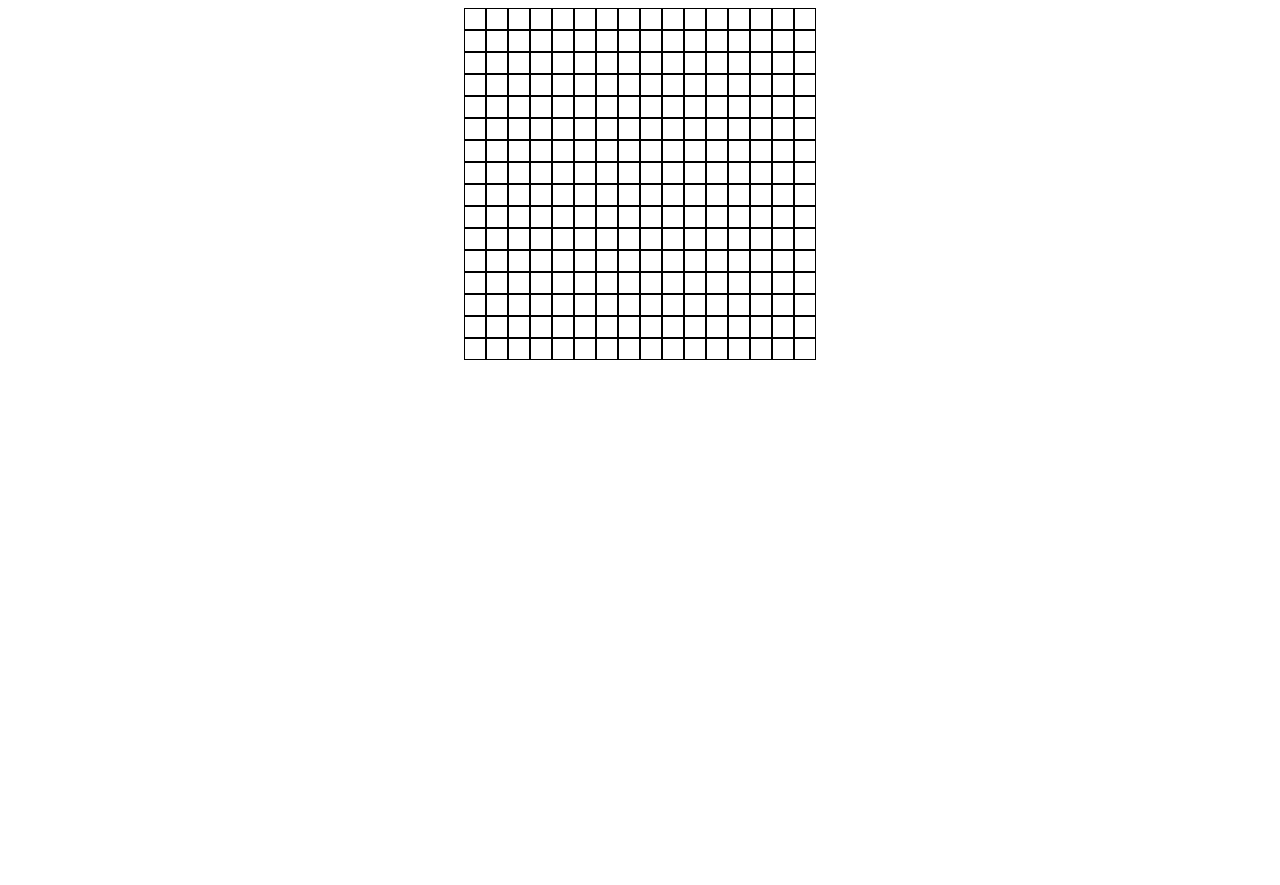
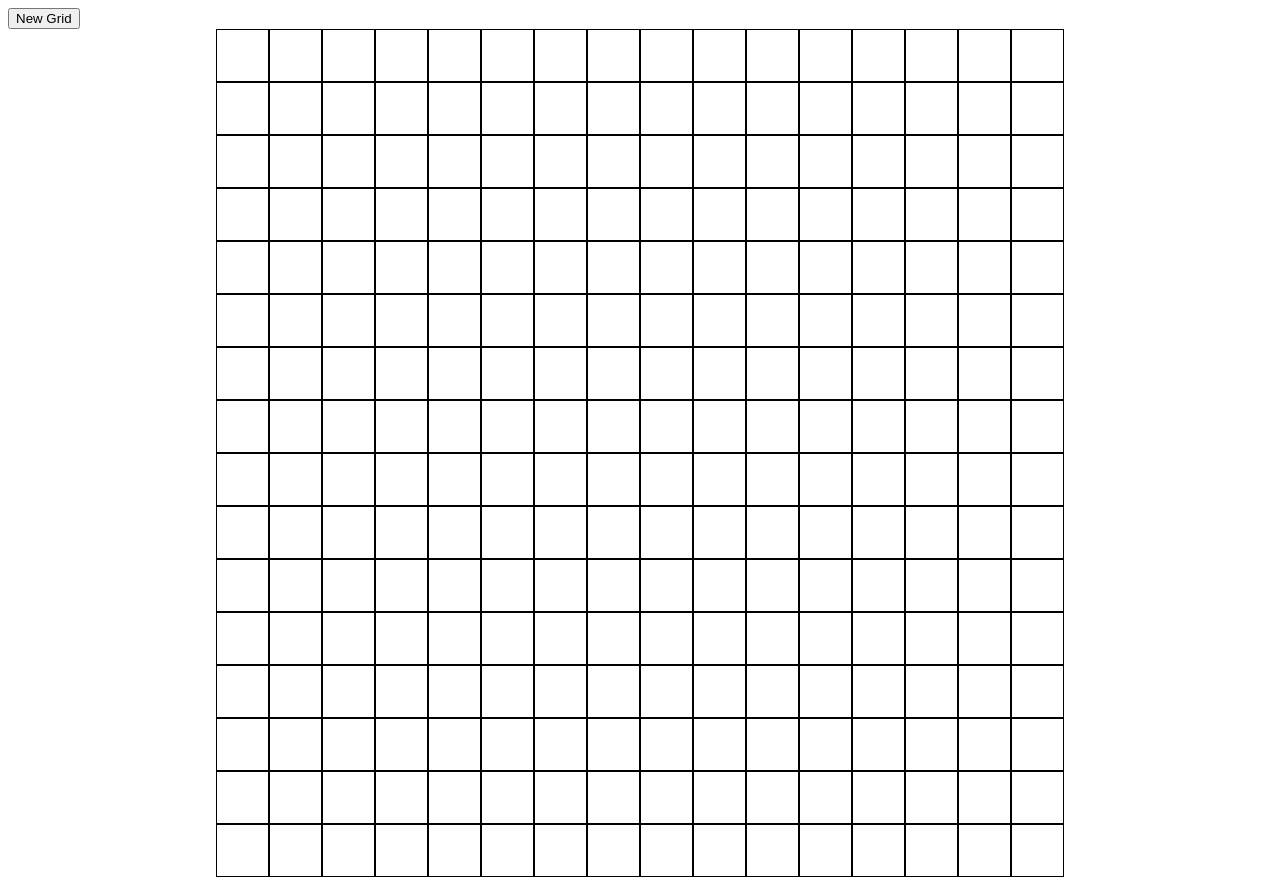
Before and after one commit to abeeto/etch-a-sketch, a plain HTML site: page index.html in a window 1280 px wide. Before the commit the page ends 800 px from the top, so only its background shows below. Drawn offline with Linux system fonts and the light colour scheme.

Commit message:
Include button that creates new specified grid

```diff
--- a/index.html
+++ b/index.html
@@ -7,24 +7,25 @@
         <title>Etch-a-sketch</title>
     </head>
     <body>
-
         <script>
             const bodyHTMLnode = document.querySelector("body");
 
-            function createSquare() {
+            function createSquare(width=50) {
                 const singleSquare = document.createElement('div');
-                singleSquare.setAttribute("style", "width: 20px; height: 20px; border: 1px solid black;");
+                singleSquare.setAttribute("style", `width: ${width}px; height: ${width}px; border: 1px solid black;`);
                 singleSquare.classList.add('square');
                 return singleSquare;
             }
 
-            function createGrid(){
+            function createGrid(gridSize=16){
                 const gridContainer = document.createElement('div');
+                gridContainer.setAttribute('style', 'height: 820px; width: 820px;')
                 gridContainer.classList.add('container');
-                for (let row=0; row < 16; row++){
+                for (let row=0; row < gridSize; row++){
                     const gridRow = document.createElement('div');
-                    for (let column = 0; column < 16; column++){
-                        const square = createSquare();
+                    const squareSize = Math.floor(820 / gridSize);
+                    for (let column = 0; column < gridSize; column++){
+                        const square = createSquare(squareSize);
                         gridRow.appendChild(square);
                     }
                     gridContainer.appendChild(gridRow);
@@ -38,12 +39,18 @@
                         e.target.classList.toggle('drawn');
                     }
                 })
-
-                return gridContainer;
+                bodyHTMLnode.appendChild(gridContainer);
             }
 
-            bodyHTMLnode.appendChild(createGrid());
-
+            const newGridButton = document.createElement('button');
+            newGridButton.innerText = "New Grid";
+            newGridButton.addEventListener("click", () => {
+                let newGridSize = parseInt(prompt("X * X grid, type desired X:", "16"));
+                document.querySelector('#gridContainer').remove();
+                createGrid(newGridSize);
+            })
+            bodyHTMLnode.appendChild(newGridButton);
+            createGrid();
         </script>
     </body>
 </html>
```
